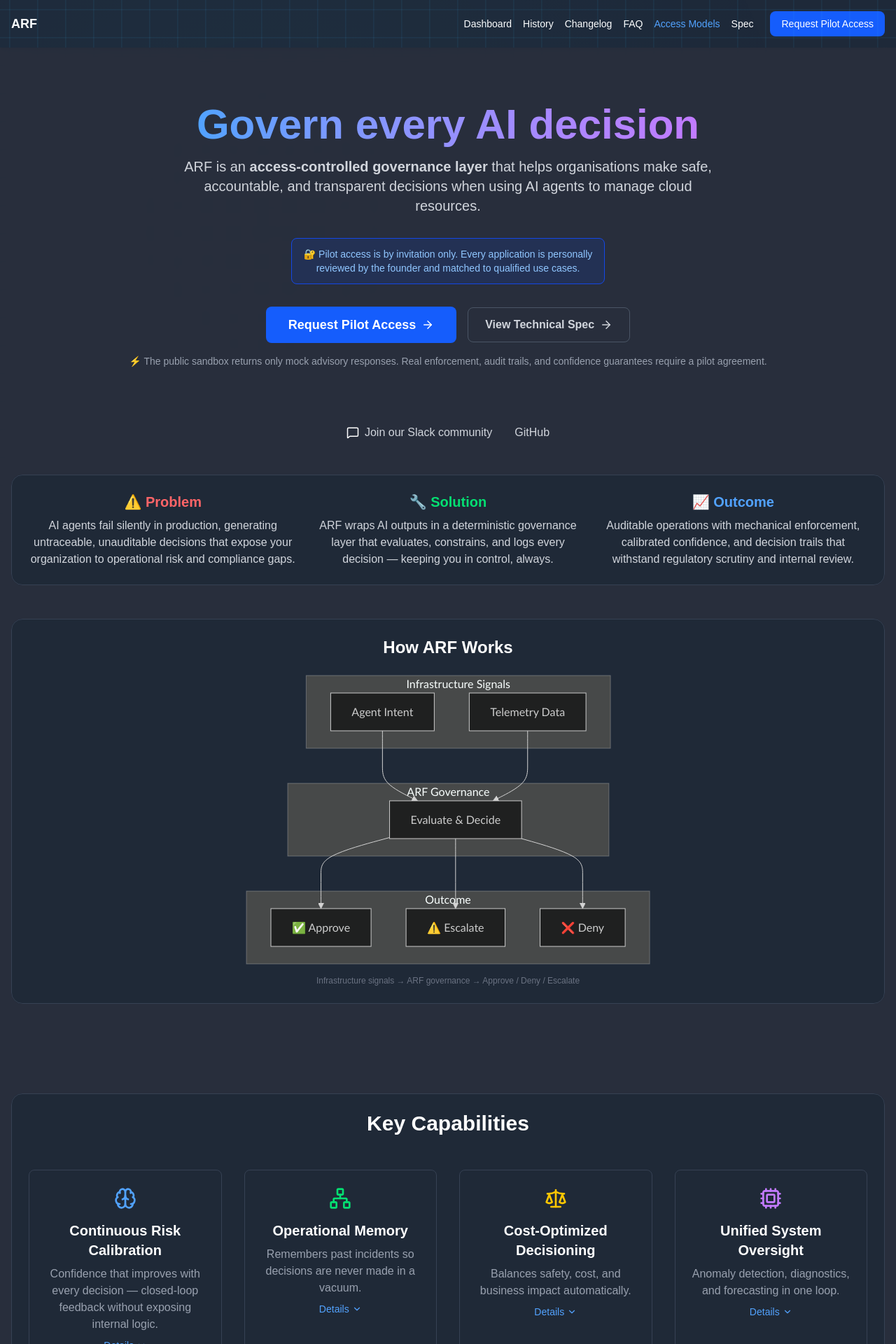
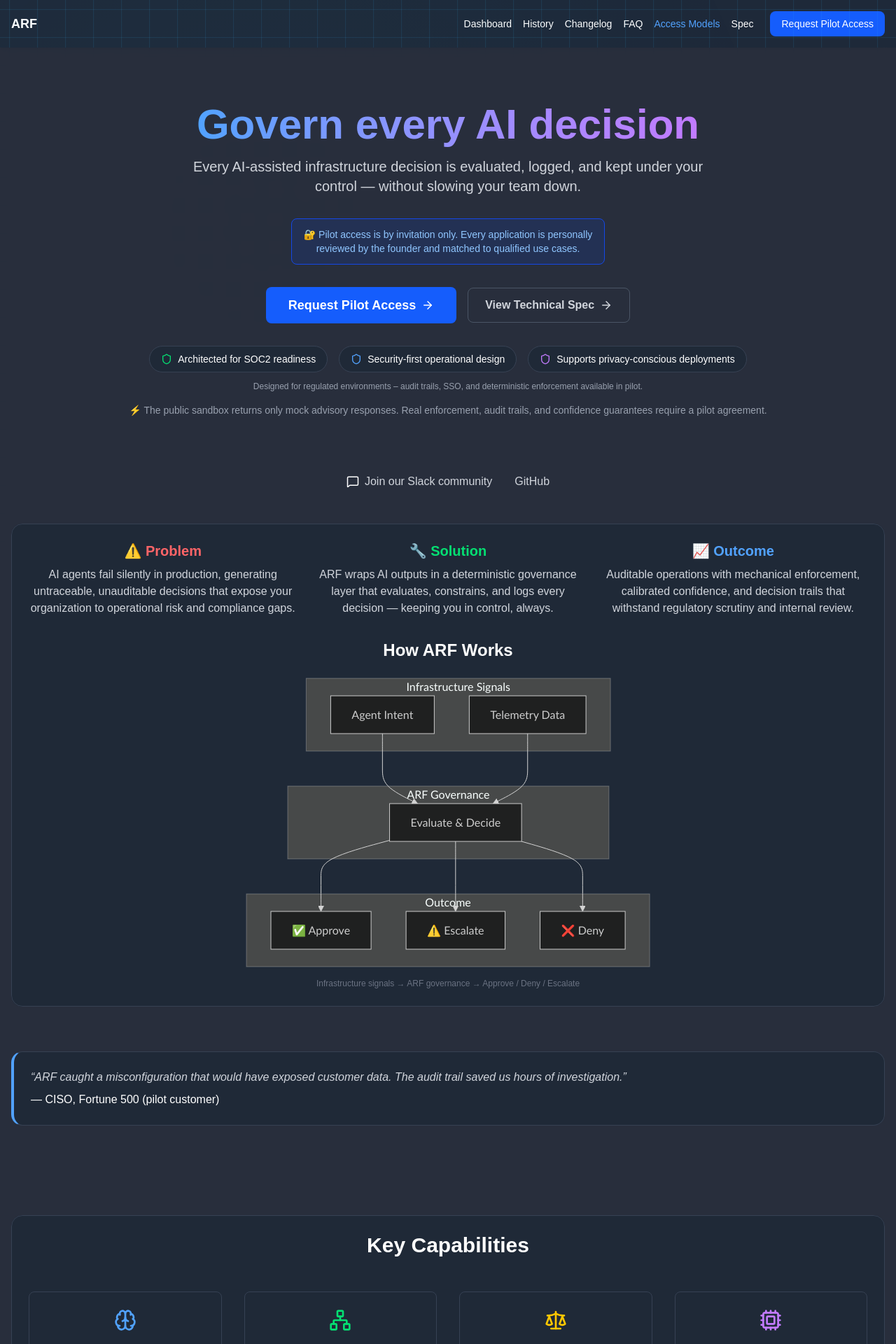
Before and after one commit to arf-foundation/arf-frontend, a Next.js app: page / in a window 1280 px wide. Shown: the top 1920 px of the page at 70% size. Built offline with nearby package versions, Linux system fonts and the light colour scheme.

Commit message:
Refactor LandingPage component and clean up content
Removed Ecosystem cards and adjusted comments. Updated trust badges and added a pilot testimonial.

```diff
--- a/app/page.tsx
+++ b/app/page.tsx
@@ -32,7 +32,7 @@ declare global {
 }
 
 // ============================================================================
-// Content constants – safe, no unsubstantiated claims
+// Content constants
 // ============================================================================
 
 const DIAGRAM = `flowchart TD
@@ -58,7 +58,6 @@ const CURL_COMMAND = `curl -X POST https://a-r-f-arf-sandbox-api.hf.space/v1/eva
   -H "Content-Type: application/json" \\
   -d '{"service_name":"api","event_type":"latency","severity":"high","metrics":{"latency_ms":450}}'`;
 
-// Feature cards – names are kept (they describe product value)
 const FEATURES = [
   {
     title: 'Continuous Risk Calibration',
@@ -94,51 +93,11 @@ const FEATURES = [
   },
 ];
 
-// Ecosystem cards – unchanged
-const ECOSYSTEM = [
-  {
-    icon: Rocket,
-    title: 'Research',
-    description: 'Foundations in reliability engineering',
-    details:
-      'Ongoing investigation into validation methods for AI‑generated outputs, uncertainty quantification, and calibration. This work anchors the framework’s approach to risk estimation.',
-  },
-  {
-    icon: Code,
-    title: 'Public Specification',
-    description: 'Open data models, API contracts, decision rules',
-    details:
-      'The arf‑spec repository defines the canonical specification, shared under written terms with qualified pilots. It provides full transparency into the system’s contracts without exposing proprietary implementation details.',
-  },
-  {
-    icon: Users,
-    title: 'API Control Plane',
-    description: 'Access‑controlled governance endpoints',
-    details:
-      'The protected control layer exposes governed operations for evaluation, audit queries, and quota management. The public sandbox returns only advisory mock responses.',
-  },
-  {
-    icon: BookOpen,
-    title: 'Management Interface',
-    description: 'Dashboards for governance insights',
-    details:
-      'An interactive interface built with modern web technologies. Public demos use mock data; connected instances provide real‑time visibility into decisions and system health.',
-  },
-  {
-    icon: Shield,
-    title: 'Enterprise Extension',
-    description: 'Enforcement, audit, and commercial support',
-    details:
-      'Adds mechanical enforcement with real‑world integrations, tamper‑proof audit logs, multi‑tenancy, and outcome‑based commercial terms. Available under a commercial license to qualified organizations.',
-  },
-];
-
-// Demo cards – updated URLs
 const DEMOS = [
   {
     title: 'Risk Dashboard',
     description: 'Interactive risk visualisation (mock data)',
-    link: 'https://arf-foundation.github.io/arf-risk-demo/',   // ✅ correct URL
+    link: 'https://arf-foundation.github.io/arf-risk-demo/',
     buttonText: 'Launch',
     external: true,
   },
@@ -151,7 +110,7 @@ const DEMOS = [
         </pre>
       </div>
     ),
-    link: 'https://huggingface.co/spaces/A-R-F/ARF-Sandbox-API',   // ✅ correct URL
+    link: 'https://huggingface.co/spaces/A-R-F/ARF-Sandbox-API',
     buttonText: 'Try API',
     external: true,
   },
@@ -171,14 +130,12 @@ const DEMOS = [
   },
 ];
 
-// Trust badges – softened, non‑actionable
 const TRUST_BADGES = [
   { label: 'Architected for SOC2 readiness', color: 'green' },
   { label: 'Security‑first operational design', color: 'blue' },
   { label: 'Supports privacy‑conscious deployments', color: 'purple' },
 ];
 
-// Repo cards – updated descriptions for trust building
 const REPOS = [
   {
     name: 'agentic_reliability_framework',
@@ -202,7 +159,6 @@ const REPOS = [
   },
 ];
 
-// Static Tailwind class map for badge icons
 const BADGE_ICON_CLASSES: Record<string, string> = {
   green: 'text-green-400',
   blue: 'text-blue-400',
@@ -214,19 +170,16 @@ const BADGE_ICON_CLASSES: Record<string, string> = {
 // ============================================================================
 
 export default function LandingPage() {
-  // Clipboard states
   const [copiedEmail, setCopiedEmail] = useState(false);
   const [copiedFullSnippet, setCopiedFullSnippet] = useState(false);
   const [copiedSandboxResponse, setCopiedSandboxResponse] = useState(false);
   const [copyError, setCopyError] = useState<string | null>(null);
   const timeoutRefs = useRef<Record<string, ReturnType<typeof setTimeout>>>({});
 
-  // Sandbox state
   const [sandboxLoading, setSandboxLoading] = useState(false);
   const [sandboxResponse, setSandboxResponse] = useState<Record<string, unknown> | null>(null);
   const [sandboxError, setSandboxError] = useState<string | null>(null);
 
-  // Mounted flag for fetch safety
   const isMounted = useRef(true);
   useEffect(() => {
     isMounted.current = true;
@@ -307,9 +260,7 @@ export default function LandingPage() {
     }
   };
 
-  // InView hooks for animations
   const { ref: heroRef, inView: heroInView } = useInView({ threshold: 0.2, once: true });
-  const { ref: ecosystemRef, inView: ecosystemInView } = useInView({ threshold: 0.2, once: true });
   const { ref: capabilitiesRef, inView: capabilitiesInView } = useInView({ threshold: 0.2, once: true });
   const { ref: demosRef, inView: demosInView } = useInView({ threshold: 0.2, once: true });
   const { ref: reposRef, inView: reposInView } = useInView({ threshold: 0.2, once: true });
@@ -333,10 +284,8 @@ export default function LandingPage() {
         </div>
 
         <p className="text-lg sm:text-xl text-gray-300 max-w-3xl mx-auto mb-8">
-          ARF is an{' '}
-          <strong>access‑controlled governance layer</strong> that helps organisations make
-          safe, accountable, and transparent decisions when using AI agents to manage
-          cloud resources.
+          Every AI‑assisted infrastructure decision is evaluated, logged, and kept under your
+          control — without slowing your team down.
         </p>
 
         <div className="bg-blue-900/30 border border-blue-700 rounded-lg p-3 mb-8 max-w-md mx-auto">
@@ -362,6 +311,26 @@ export default function LandingPage() {
             View Technical Spec <ArrowRight size={18} />
           </a>
         </div>
+
+        {/* Trust badges – placed immediately after hero CTA */}
+        <div className="mt-8">
+          <div className="flex flex-wrap justify-center gap-4">
+            <div className="bg-gray-800/80 px-4 py-2 rounded-full text-sm flex items-center gap-2 border border-gray-700">
+              <Shield className="w-4 h-4 text-green-400" /> Architected for SOC2 readiness
+            </div>
+            <div className="bg-gray-800/80 px-4 py-2 rounded-full text-sm flex items-center gap-2 border border-gray-700">
+              <Shield className="w-4 h-4 text-blue-400" /> Security‑first operational design
+            </div>
+            <div className="bg-gray-800/80 px-4 py-2 rounded-full text-sm flex items-center gap-2 border border-gray-700">
+              <Shield className="w-4 h-4 text-purple-400" /> Supports privacy‑conscious deployments
+            </div>
+          </div>
+          <p className="text-xs text-gray-400 mt-3">
+            Designed for regulated environments – audit trails, SSO, and deterministic
+            enforcement available in pilot.
+          </p>
+        </div>
+
         <p className="text-gray-400 text-sm mt-4">
           ⚡ The public sandbox returns only mock advisory responses. Real enforcement,
           audit trails, and confidence guarantees require a pilot agreement.
@@ -394,10 +363,10 @@ export default function LandingPage() {
         </div>
       </div>
 
-      {/* Problem / Solution / Outcome */}
-      <div className="container mx-auto px-4 mb-12">
+      {/* Problem / Solution / Outcome + How ARF Works – combined concise block */}
+      <div className="container mx-auto px-4 mb-16">
         <div className="bg-gray-800/90 backdrop-blur-sm rounded-2xl p-6 border border-gray-700">
-          <div className="grid md:grid-cols-3 gap-6 text-center">
+          <div className="grid md:grid-cols-3 gap-6 text-center mb-8">
             <div>
               <div className="text-red-400 font-bold text-xl mb-2">⚠️ Problem</div>
               <p className="text-gray-300">
@@ -423,12 +392,7 @@ export default function LandingPage() {
               </p>
             </div>
           </div>
-        </div>
-      </div>
 
-      {/* How ARF Works (simplified diagram) */}
-      <div className="container mx-auto px-4 mb-16">
-        <div className="bg-gray-800/90 backdrop-blur-sm rounded-2xl p-6 border border-gray-700">
           <h2 className="text-2xl font-semibold mb-4 text-center">How ARF Works</h2>
           <figure>
             <Mermaid chart={DIAGRAM} className="overflow-x-auto flex justify-center" />
@@ -439,6 +403,18 @@ export default function LandingPage() {
           <p className="text-xs text-gray-500 mt-2 text-center">
             Infrastructure signals → ARF governance → Approve / Deny / Escalate
           </p>
+        </div>
+      </div>
+
+      {/* Pilot testimonial – between How ARF Works and Key Capabilities */}
+      <div className="container mx-auto px-4 mb-16">
+        <div className="bg-gray-800/90 backdrop-blur-sm rounded-2xl p-6 border border-gray-700 border-l-4 border-l-blue-400 italic text-gray-300">
+          “ARF caught a misconfiguration that would have exposed customer data.
+          The audit trail saved us hours of investigation.”
+          <br />
+          <span className="text-white font-medium mt-2 block not-italic">
+            — CISO, Fortune 500 (pilot customer)
+          </span>
         </div>
       </div>
 
@@ -459,7 +435,7 @@ export default function LandingPage() {
         </div>
       </section>
 
-      {/* Enterprise Trust (Built for the Demands of Enterprise Governance) */}
+      {/* Enterprise Trust */}
       <section className="container mx-auto px-4 py-16">
         <div className="bg-gray-800/90 backdrop-blur-sm rounded-2xl p-6 border border-gray-700">
           <h2 className="text-2xl sm:text-3xl font-bold text-center mb-12">
@@ -618,23 +594,6 @@ export default function LandingPage() {
         </div>
       </div>
 
-      {/* Ecosystem Overview */}
-      <section
-        ref={ecosystemRef}
-        className={`container mx-auto px-4 py-16 transition-opacity duration-1000 ${
-          ecosystemInView ? 'opacity-100' : 'opacity-0'
-        }`}
-      >
-        <div className="bg-gray-800/90 backdrop-blur-sm rounded-2xl p-6 border border-gray-700">
-          <h2 className="text-2xl sm:text-3xl font-bold text-center mb-12">Ecosystem Overview</h2>
-          <div className="grid grid-cols-1 sm:grid-cols-2 lg:grid-cols-5 gap-4">
-            {ECOSYSTEM.map((item, idx) => (
-              <EcoCard key={idx} icon={item.icon} title={item.title} description={item.description} details={item.details} />
-            ))}
-          </div>
-        </div>
-      </section>
-
       {/* Live Demos */}
       <section
         ref={demosRef}
@@ -655,7 +614,7 @@ export default function LandingPage() {
         </div>
       </section>
 
-      {/* Open Specs & Protected Core (rewritten for trust) */}
+      {/* Open Specs & Protected Core */}
       <section
         ref={reposRef}
         className={`container mx-auto px-4 py-16 transition-opacity duration-1000 ${
@@ -753,7 +712,6 @@ export default function LandingPage() {
         </div>
       </footer>
 
-      {/* Toast notifications */}
       {copiedEmail && <div className="fixed bottom-4 right-4 bg-gray-800 text-white px-4 py-2 rounded-lg shadow-lg border border-gray-700 animate-slide-up">Email copied! ✉️</div>}
       {copiedFullSnippet && <div className="fixed bottom-20 right-4 bg-gray-800 text-white px-4 py-2 rounded-lg shadow-lg border border-gray-700 animate-slide-up">Command copied! 🚀</div>}
       {copyError && <div className="fixed bottom-4 left-1/2 transform -translate-x-1/2 bg-red-800 text-white px-4 py-2 rounded-lg shadow-lg border border-red-700 animate-slide-up">{copyError}</div>}
@@ -762,38 +720,8 @@ export default function LandingPage() {
 }
 
 // ============================================================================
-// Sub‑components
+// Sub‑components (unchanged except removed Ecosystem section)
 // ============================================================================
-
-function EcoCard({ icon: Icon, title, description, details }: { icon: ElementType; title: string; description: string; details: string }) {
-  const [expanded, setExpanded] = useState(false);
-  const id = `eco-details-${title.replace(/\s/g, '-')}`;
-  return (
-    <div className="bg-gray-800/80 p-4 rounded-lg border border-gray-700 hover:border-blue-500 transition group relative">
-      <div className="flex justify-center mb-2 group-hover:scale-110 transition-transform">
-        <Icon className="w-6 h-6 text-blue-400" />
-      </div>
-      <h3 className="font-semibold text-sm">{title}</h3>
-      <p className="text-xs text-gray-400 mt-1">{description}</p>
-      <button
-        type="button"
-        onClick={() => setExpanded(!expanded)}
-        className="mt-2 text-xs text-blue-400 hover:text-blue-300 flex items-center gap-1 mx-auto transition"
-        aria-expanded={expanded}
-        aria-controls={id}
-      >
-        {expanded ? 'Show less' : 'Details'}
-        {expanded ? <ChevronUp size={12} /> : <ChevronDown size={12} />}
-      </button>
-      <div
-        id={id}
-        className={`overflow-hidden transition-all duration-300 ${expanded ? 'max-h-48 opacity-100 mt-2' : 'max-h-0 opacity-0'}`}
-      >
-        <p className="text-xs text-gray-300 border-t border-gray-700 pt-2">{details}</p>
-      </div>
-    </div>
-  );
-}
 
 function FeatureCard({ title, description, icon: Icon, color, details }: { title: string; description: string; icon: ElementType; color: string; details: string }) {
   const [expanded, setExpanded] = useState(false);
@@ -846,7 +774,7 @@ function DemoCard({ title, description, link, buttonText, external = false }: {
 }
 
 function RepoCard({ name, desc, isPrivate = false }: { name: string; desc: string; isPrivate?: boolean }) {
-  const cardContent = (
+  return (
     <div className={`bg-gray-800/80 p-4 rounded-lg border transition ${isPrivate ? 'border-gray-700 opacity-80 cursor-default' : 'border-gray-700 hover:border-blue-500 group'}`}>
       <div className="flex items-start justify-between">
         <h3 className="font-mono text-sm text-gray-300 group-hover:text-white transition-colors">{name}</h3>
@@ -869,7 +797,6 @@ function RepoCard({ name, desc, isPrivate = false }: { name: string; desc: strin
       )}
     </div>
   );
-  return cardContent;
 }
 
 function ContactLink({ href, icon, text, emoji, onClick }: { href: string; icon?: ReactNode; text: string; emoji: string; onClick?: () => void }) {
```
